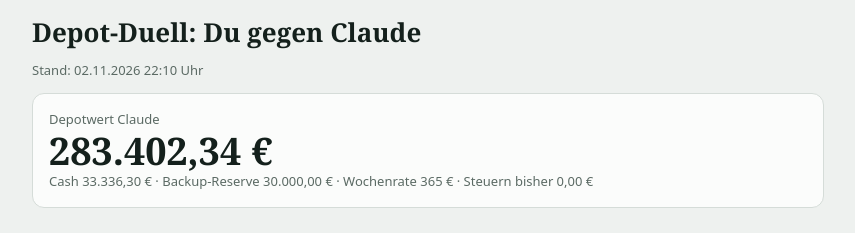
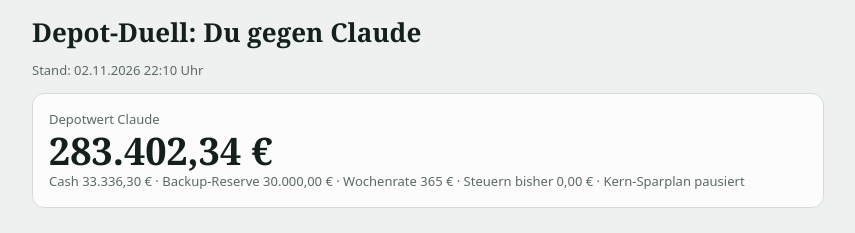
Before and after one commit to KillerplautzeHeadUp/DepotDuell, a plain HTML site: page docs/index.html in a window 1280 px wide. Shown: the top 233 px of the page, without its empty margins (212-1067 px from the left). Drawn offline with Linux system fonts and the light colour scheme.

Commit message:
Add files via upload

```diff
--- a/docs/index.html
+++ b/docs/index.html
@@ -43,7 +43,7 @@ const perf=(a,ref)=>{const b=at(a,ref);return b?(a[a.length-1].v/b.v-1)*100:null
 fetch('data.json?'+Date.now()).then(r=>r.json()).then(d=>{
  document.getElementById('upd').textContent='Stand: '+d.updated;
  document.getElementById('val').textContent=f(d.value)+' €';
- document.getElementById('sub').textContent='Cash '+f(d.cash)+' € · Backup-Reserve '+f(d.reserve)+' € · Wochenrate '+f(d.rate,0)+' € · Steuern bisher '+f(d.tax_paid||0)+' €';
+ document.getElementById('sub').textContent='Cash '+f(d.cash)+' € · Backup-Reserve '+f(d.reserve)+' € · Wochenrate '+f(d.rate,0)+' € · Steuern bisher '+f(d.tax_paid||0)+' € · Kern-Sparplan '+(d.core&&!d.core.paused?'an ('+Math.round(d.core.share*100)+' %)':'pausiert');
  const C=d.series.map(s=>({date:s.date,v:s.idx})),B=d.series.map(s=>({date:s.date,v:s.bench})),U=d.user.map(s=>({date:s.date,v:s.idx}));
  const L=C[C.length-1].date,dt=new Date(L),iso=x=>x.toISOString().slice(0,10);
  const refs=[['Heute',C.length>1?C[C.length-2].date:'0'],['Monat',iso(new Date(dt.getFullYear(),dt.getMonth(),0))],
```
